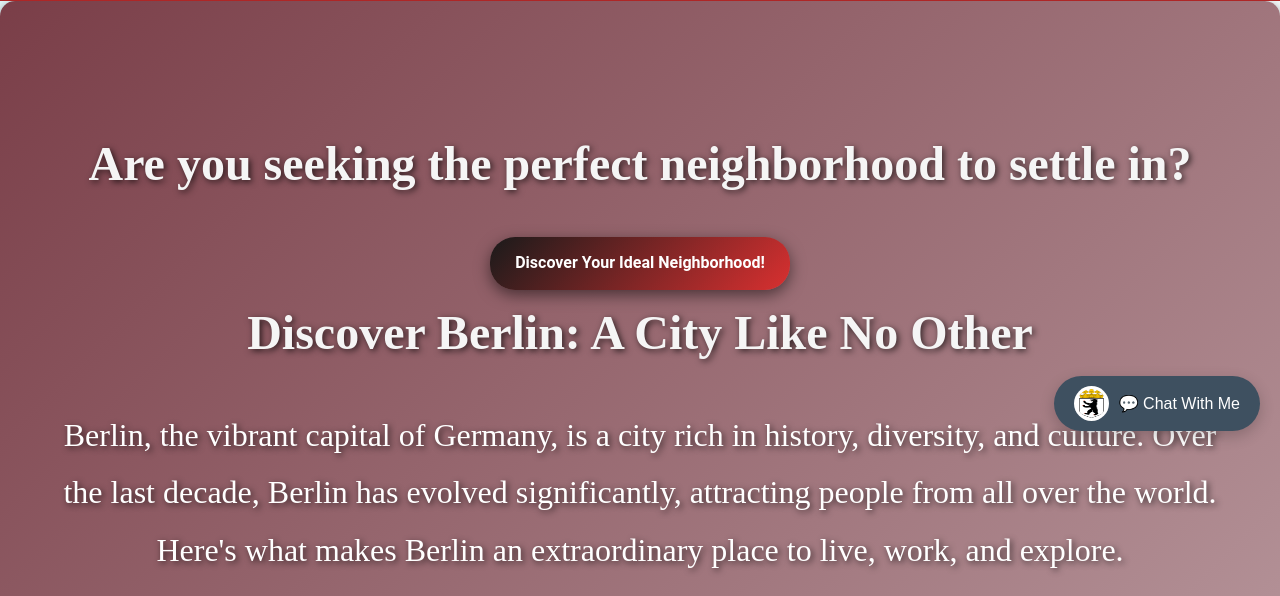
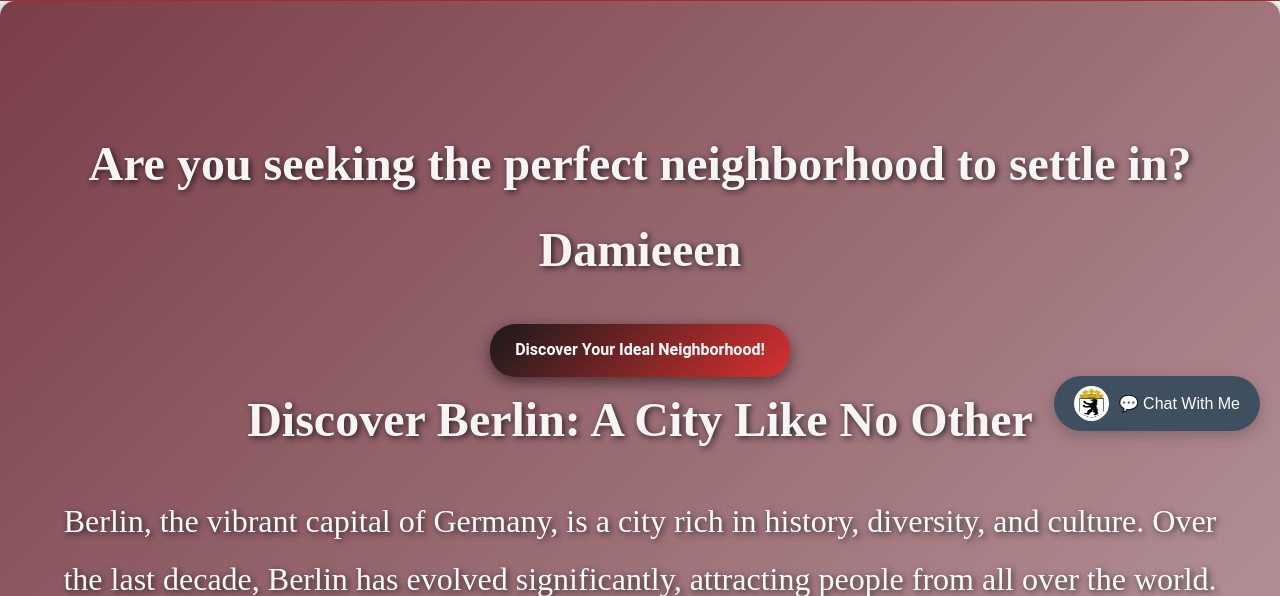
Before and after one commit to moroianu13/Berlin_capstone_project, a Django app: template neighborhoods/templates/neighborhoods/home.html in a window 1280 px wide. Shown: the part 349-945 px from the top of the page. Run offline with Django 5.2, Linux system fonts and the light colour scheme; the template is opened without the code that fills it, so the values that code supplies are empty.

Commit message:
adrian_repo

```diff
--- a/neighborhoods/templates/neighborhoods/home.html
+++ b/neighborhoods/templates/neighborhoods/home.html
@@ -36,7 +36,7 @@
    <!-- Introduction Section -->
 <section class="introduction-section">
     <section class="search-section">
-        <h2>Are you seeking the perfect neighborhood to settle in?</h2>
+        <h2>Are you seeking the perfect neighborhood to settle in?Damieeen</h2>
         <form class="search-form">
             <a href="{% url 'borough_list' %}" class="body-button">Discover Your Ideal Neighborhood!</a>
 
```
